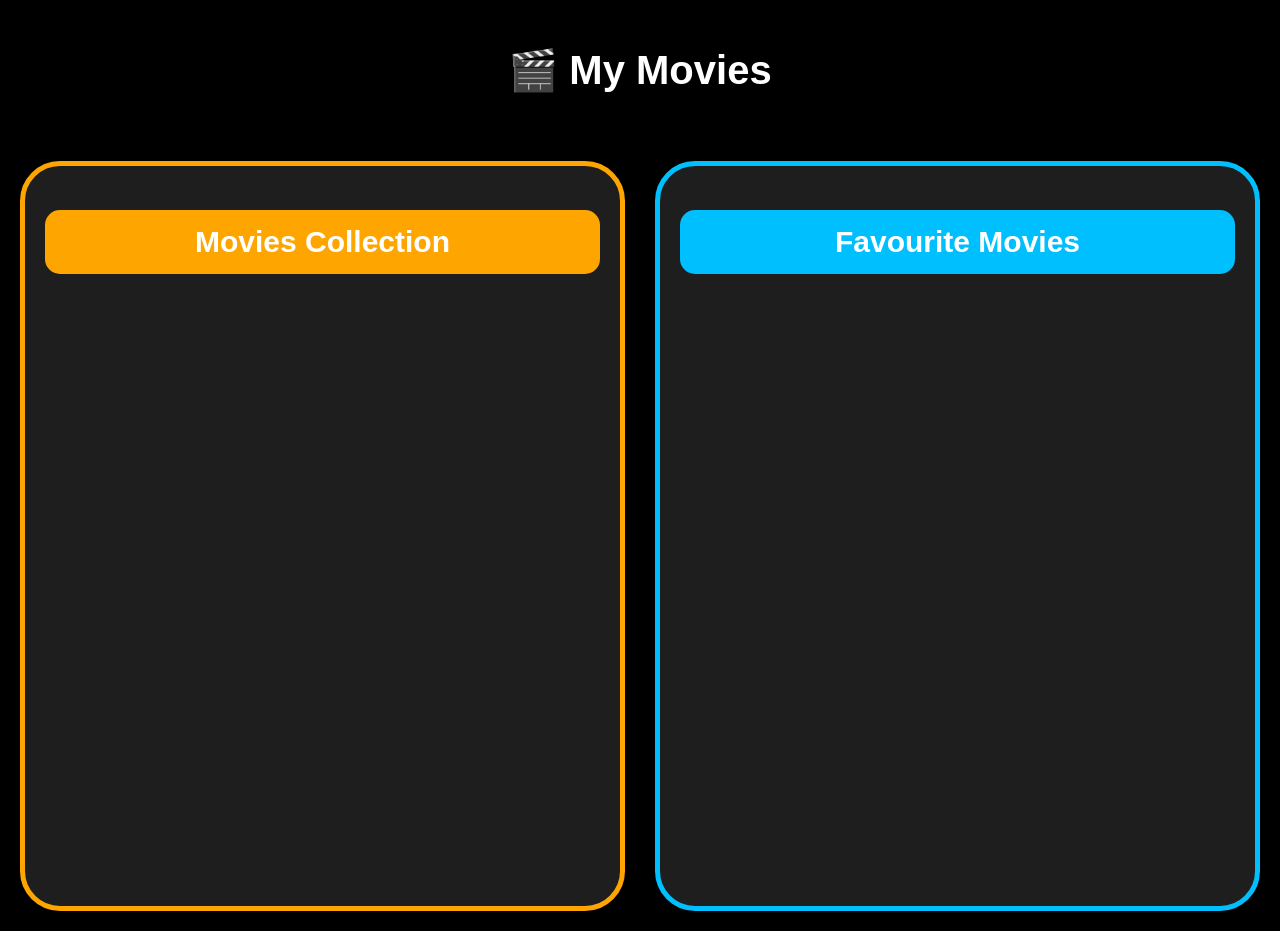
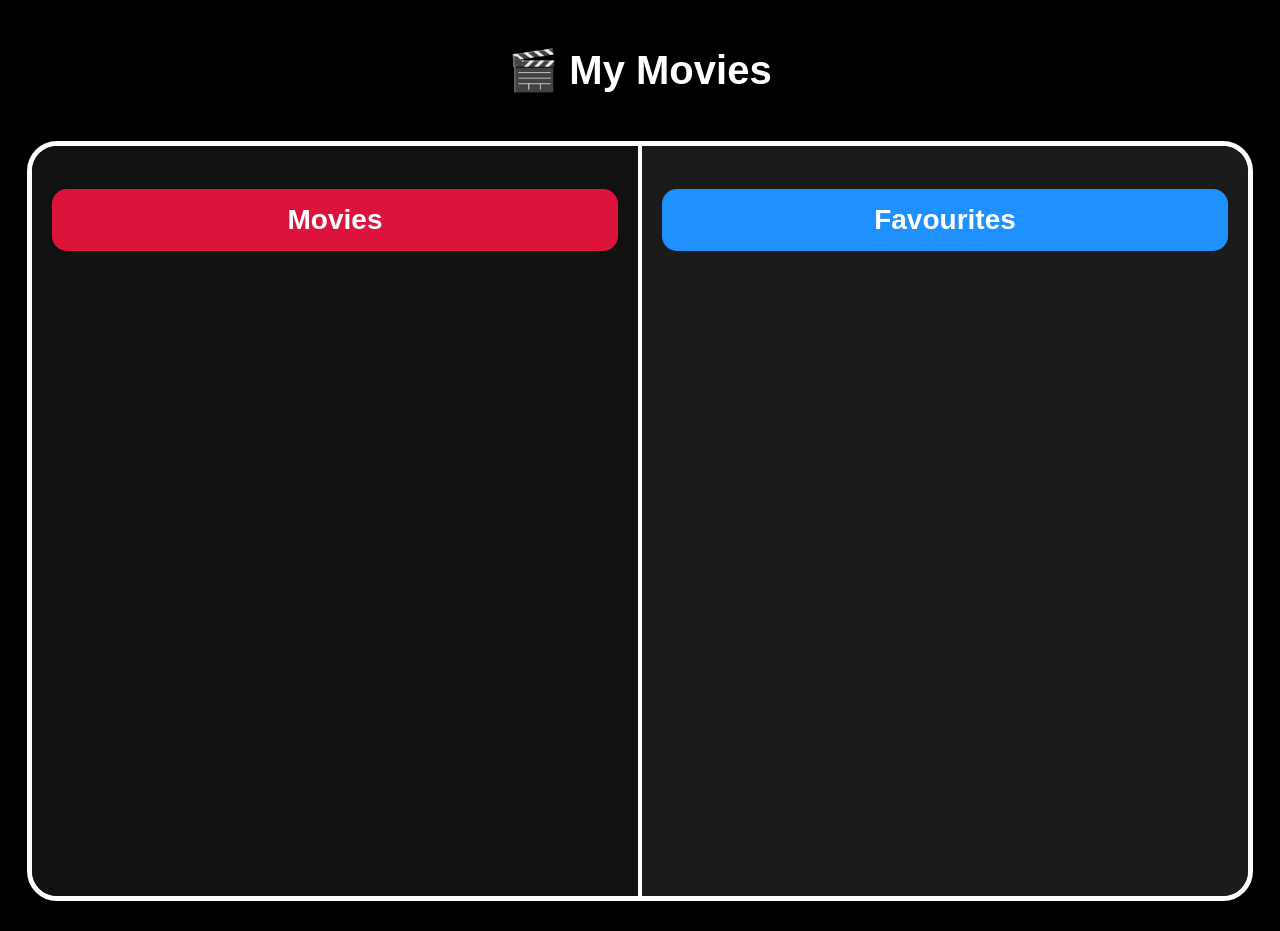
Before and after one commit to aswinf-2808/Assignment7, a plain HTML site: page index.html in a window 1280 px wide. After the commit the page ends 901 px from the top, so only its background shows below. Drawn offline with Linux system fonts and the light colour scheme; no server answers.

Commit message:
Updated project

```diff
--- a/index.html
+++ b/index.html
@@ -15,7 +15,7 @@
         <!-- Movies Section -->
         <div class="movies-box">
             <h2 class="title movies-title">
-                Movies Collection
+                Movies
             </h2>
             <ul id="moviesList" class="movie-list">
             </ul>
@@ -24,8 +24,7 @@
         <!-- Favourite Section -->
         <div class="fav-box">
             <h2 class="title fav-title">
-                Favourite Movies
-            </h2>
+                Favourites            </h2>
             <ul id="favouritesList" class="movie-list">
             </ul>
         </div>
--- a/style.css
+++ b/style.css
@@ -4,48 +4,56 @@ body{
     background-color: black;
     font-family: Arial, Helvetica, sans-serif;
 }
+
 .main-heading{
     text-align: center;
     padding: 20px;
     color: white;
     font-size: 40px;
 }
+
 .container{
+    width: 95%;
+    min-height: 750px;
+    margin: auto;
     display: flex;
-    justify-content: space-evenly;
-    gap: 30px;
+    background-color: #1c1c1c;
+    border-radius: 30px;
+    overflow: hidden;
+    border: 5px solid white;
+}
+
+.movies-box{
+    width: 50%;
     padding: 20px;
+    background-color: #111111;
+    border-right: 4px solid white;
 }
-.movies-box{
-    width: 45%;
-    min-height: 700px;
-    background-color: #1e1e1e;
-    border: 5px solid orange;
-    border-radius: 40px;
+
+.fav-box{
+    width: 50%;
     padding: 20px;
+    background-color: #1b1b1b;
 }
-.fav-box{
-    width: 45%;
-    min-height: 700px;
-    background-color: #1e1e1e;
-    border: 5px solid #00bfff;
-    border-radius: 40px;
-    padding: 20px;
-}
+
 .title{
     text-align: center;
     padding: 15px;
     border-radius: 15px;
     margin-bottom: 30px;
     color: white;
-    font-size: 30px;
+    font-size: 28px;
+    font-weight: bold;
 }
+
 .movies-title{
-    background-color: orange;
+    background-color: crimson;
 }
+
 .fav-title{
-    background-color: #00bfff;
+    background-color: dodgerblue;
 }
+
 .movie-list{
     list-style: none;
     display: flex;
@@ -53,6 +61,7 @@ body{
     gap: 20px;
     padding: 0;
 }
+
 .movie-card{
     width: 180px;
     background-color: #2c2c2c;
@@ -61,20 +70,24 @@ body{
     text-align: center;
     box-shadow: 0px 4px 10px rgba(255,255,255,0.2);
 }
+
 .movie-card img{
     width: 100%;
     height: 240px;
     object-fit: cover;
 }
+
 .card-body{
     padding: 10px;
 }
+
 .card-title{
     font-size: 20px;
     font-weight: bold;
     margin-bottom: 10px;
     color: white;
 }
+
 .add-btn{
     background-color: limegreen;
     color: white;
@@ -84,9 +97,11 @@ body{
     cursor: pointer;
     font-weight: bold;
 }
+
 .add-btn:hover{
     background-color: green;
 }
+
 .delete-btn{
     background-color: red;
     color: white;
@@ -96,6 +111,7 @@ body{
     cursor: pointer;
     font-weight: bold;
 }
+
 .delete-btn:hover{
     background-color: darkred;
 }
```
Also changed, not shown: db.json (+14 -8 lines).
